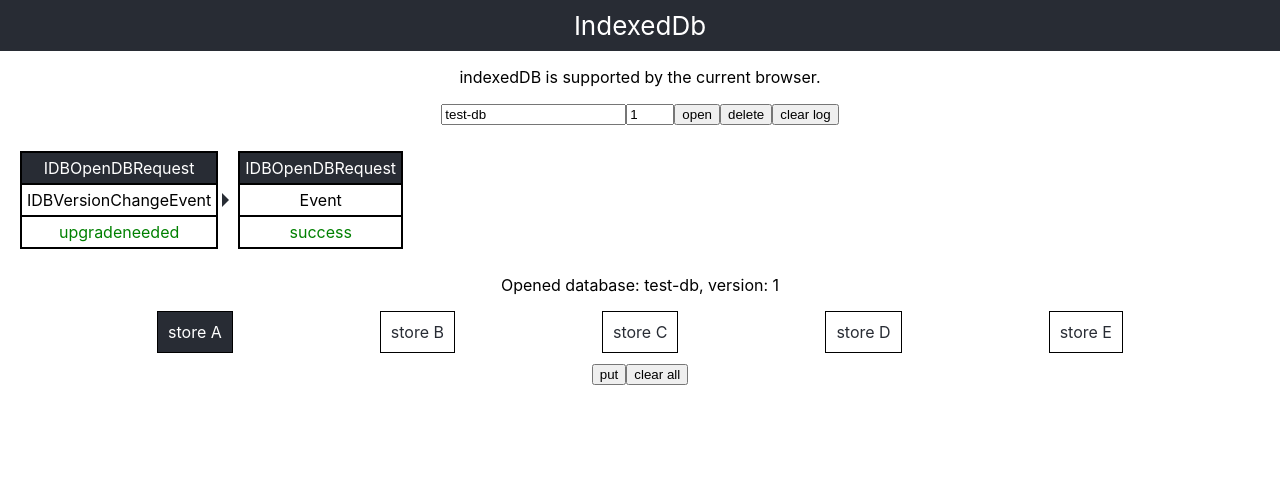
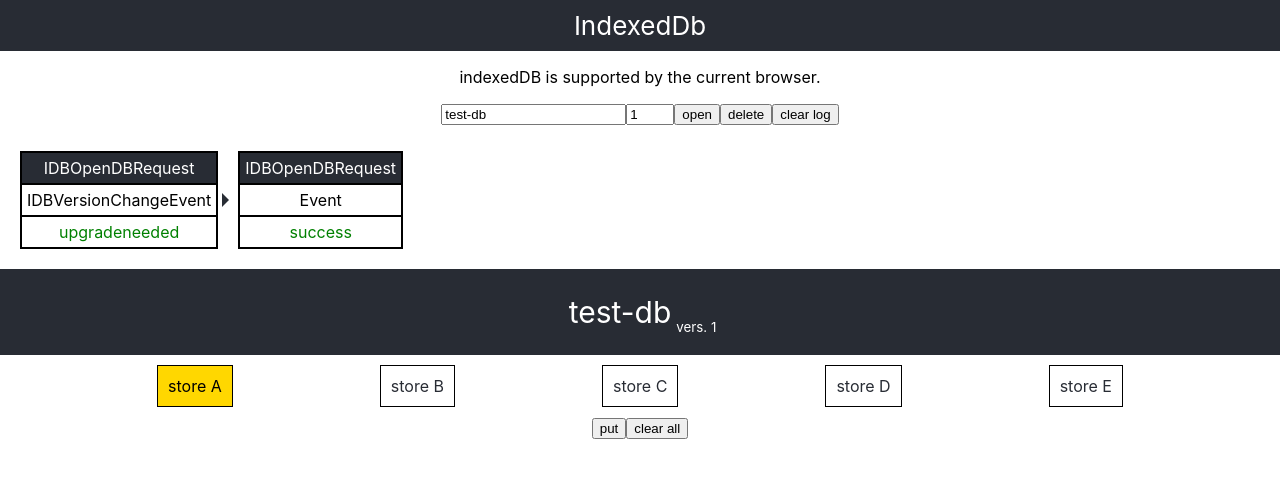
Before and after one commit to bubblecigar/bubblecigar-indexedDB, a React (Create React App) app: page / in a window 1280 px wide. Shown: the top 478 px of the page. Built offline with nearby package versions, Linux system fonts and the light colour scheme.

Commit message:
for demo

```diff
--- a/src/App.js
+++ b/src/App.js
@@ -217,15 +217,32 @@ const IDBContext = () => {
       </EventCardContainer>
       {
         idb && (
-          <p>
-            Opened database: {idb.name}, version: {idb.version}
-          </p>
+          <Banner>
+            <span>
+              {idb.name}
+            </span>
+            <small>vers. {idb.version}</small>
+          </Banner>
         )
       }
       {idb && <ObjectStore idb={idb} />}
     </>
   )
 }
+const Banner = styled.div`
+  display: flex;
+  flex-flow: row wrap;
+  justify-content: center;
+  align-items: flex-end;
+  padding: 20px;
+  max-width: 100%;
+  background-color: ${mainColor};
+  color: white;
+  > span {
+    margin: 5px;
+    font-size: 30px;
+  }
+`
 
 const FlexRow = styled.div`
   display: flex;
@@ -238,8 +255,8 @@ const FlexRow = styled.div`
 const SelectableCard = styled.div`
   border: 1px solid black;
   padding: 10px;
-  background-color: ${props => props.selected ? mainColor : 'white'};
-  color: ${props => props.selected ? 'white' : mainColor};
+  background-color: ${props => props.selected ? 'gold' : 'white'};
+  color: ${props => props.selected ? 'black' : mainColor};
 `
 const ObjectStore = ({ idb }) => {
   const stores = React.useMemo(
```
